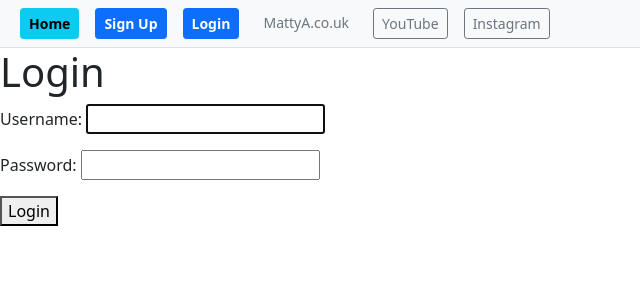
After one commit to MattyArtell/MattyA, a Django app: page /login/ in a window 1280 px wide. The commit adds this page. Shown: the top 300 px of the page, without its empty margins (0-640 px from the left). Run offline with Django 3.2, Linux system fonts and the light colour scheme.

Commit message:
Added user auth

```diff
--- a/MattyA/templates/MattyA/base.html
+++ b/MattyA/templates/MattyA/base.html
@@ -11,9 +11,24 @@
 
 			<div class="d-flex flex-row navbar-nav">
 			  <li class="nav-item">
-				<a href="{% url 'home' %}"><button type="button" class="btn btn-primary btn-sm px-2 me-md-2 fw-bold mx-2">Home</button></a>
+				<a href="{% url 'home' %}"><button type="button" class="btn btn-info btn-sm px-2 me-md-2 fw-bold mx-2">Home</button></a>
 			  </li>
-              <li class="nav-item btn-outline-secondary btn-sm px-2 mx-2">Matty Artell</li>
+        {% if user.is_authenticated %}
+
+          <li class="nav-item btn-outline-secondary btn-sm px-2 mx-2">Logged in as {{ user.username }}</li>
+
+          <li><form action="{% url 'logoutuser' %}" method="POST">
+            {% csrf_token %}
+            <button type="submit" class="btn btn-primary btn-sm px-2 me-md-2 fw-bold mx-2">Logout</button>
+          </form></li>
+
+          {% else %}
+
+          <li><a href="{% url 'signupuser' %}"><button class="btn btn-primary btn-sm px-2 me-md-2 fw-bold mx-2">Sign Up</button></a></li>
+          <li><a href="{% url 'loginuser' %}"><button class="btn btn-primary btn-sm px-2 me-md-2 fw-bold mx-2">Login</button></a></li>
+
+          {% endif %}
+              <li class="nav-item btn-outline-secondary btn-sm px-2 mx-2">MattyA.co.uk</li>
               <li class="nav-item list-unstyled">
                 <a href="https://www.youtube.com/channel/UC-FZsYPlcdkAXedRyAVK_3A"><button type="button" class="btn btn-outline-secondary btn-sm px-2 mx-2">YouTube</button></a>
             </li>
@@ -22,11 +37,14 @@
           </li>
 
 
+
 			</div>
 
 		</div>
 
 	  </nav>
+
+
     {% block content %}
     {% endblock %}
 </body>
--- /dev/null
+++ b/MattyA/templates/MattyA/loginuser.html
@@ -0,0 +1,16 @@
+{% extends 'MattyA/base.html' %}
+
+{% block content %}
+
+<h1>Login</h1>
+
+<h2> {{ error }}</h2>
+
+<form method="POST"> {% csrf_token %}
+
+{{ form.as_p }}
+<button type="submit">Login</button>
+
+</form>
+
+{% endblock %}
--- a/MattyA/urls.py
+++ b/MattyA/urls.py
@@ -3,6 +3,10 @@ from django.urls import path, include
 from . import views
 
 urlpatterns = [
+	path('signup/', views.signupuser, name="signupuser"),
+	path('logout/', views.logoutuser, name='logoutuser'),
+	path('login/', views.loginuser, name='loginuser'),
+
     path('admin/', admin.site.urls),
     path('', views.home, name='home'),
     path('cipher/', include('cipher.urls')),
--- a/MattyA/views.py
+++ b/MattyA/views.py
@@ -1,4 +1,41 @@
-from django.shortcuts import render
+from django.shortcuts import render, redirect
+from django.db import IntegrityError
+from django.contrib.auth.forms import UserCreationForm, AuthenticationForm
+from django.contrib.auth.models import User
+from django.contrib.auth import login, logout, authenticate
+from django.contrib.auth.decorators import login_required
 
 def home(request):
     return render(request, 'MattyA/home.html')
+
+def signupuser(request):
+	if request.method == "GET":
+		return render(request, 'MattyA/signupuser.html', {'form':UserCreationForm()})
+	else:
+		if request.POST['password1']==request.POST['password2']:
+			try:
+				user = User.objects.create_user(request.POST['username'], password=request.POST['password1'])
+				user.save()
+				login(request, user)
+				return redirect('home')
+			except IntegrityError:
+				return render(request, 'MattyA/signupuser.html', {'form':UserCreationForm(), 'error':'That username is already taken'})
+		else:
+			# Error
+			return render(request, 'MattyA/signupuser.html', {'form':UserCreationForm(), 'error':'Passwords did not match'})
+
+@login_required
+def logoutuser(request):
+	if request.method == "POST":
+		logout(request)
+		return redirect('home')
+
+def loginuser(request):
+	if request.method == "GET":
+		return render(request, 'MattyA/loginuser.html', {'form':AuthenticationForm()})
+	else:
+		user = authenticate(request, username=request.POST['username'], password=request.POST['password'])
+		if user is None: return render(request, 'MattyA/loginuser.html', {'form':AuthenticationForm(), 'error':'Username and password did not match'})
+		else:
+			login(request, user)
+			return redirect('home')
--- a/quiz/templates/quiz/home.html
+++ b/quiz/templates/quiz/home.html
@@ -6,7 +6,9 @@
 
 <h2 style='color:red'>{{ error }}</h2>
 
+{% if user.is_authenticated %}
 <h2><a href = "{% url 'quiz:create' %}">Create a room</a></h2><br>
+{% endif %}
 <h2><a href = "{% url 'quiz:join' %}">Join a room</a></h2>
 
 
--- a/quiz/urls.py
+++ b/quiz/urls.py
@@ -3,8 +3,10 @@ from . import views
 
 app_name='quiz'
 urlpatterns = [
+    #Quiz
     path('', views.quiz, name='quiz'),
     path('create', views.create, name='create'),
     path('join', views.join, name='join'),
-    path('room/<uid>/', views.currentroom, name='currentroom')
+    path('room/<uid>/', views.currentroom, name='currentroom'),
+
 ]
--- a/quiz/views.py
+++ b/quiz/views.py
@@ -2,6 +2,11 @@ from django.shortcuts import render, redirect
 from quiz.models import Room
 from .forms import RoomForm
 from django.core.exceptions import ValidationError
+from django.db import IntegrityError
+from django.contrib.auth.forms import UserCreationForm, AuthenticationForm
+from django.contrib.auth.models import User
+from django.contrib.auth import login, logout, authenticate
+from django.contrib.auth.decorators import login_required
 import random
 import csv
 import io
@@ -33,6 +38,7 @@ def parseqs(csvf):
 def quiz(request):
     return render(request, 'quiz/home.html')
 
+@login_required
 def create(request):
     if request.method == 'GET':
         return render(request, 'quiz/create.html', {'form':RoomForm()})
```
Also changed, not shown: MattyA/templates/MattyA/signupuser.html (added, +16 -0 lines), db.sqlite3.
